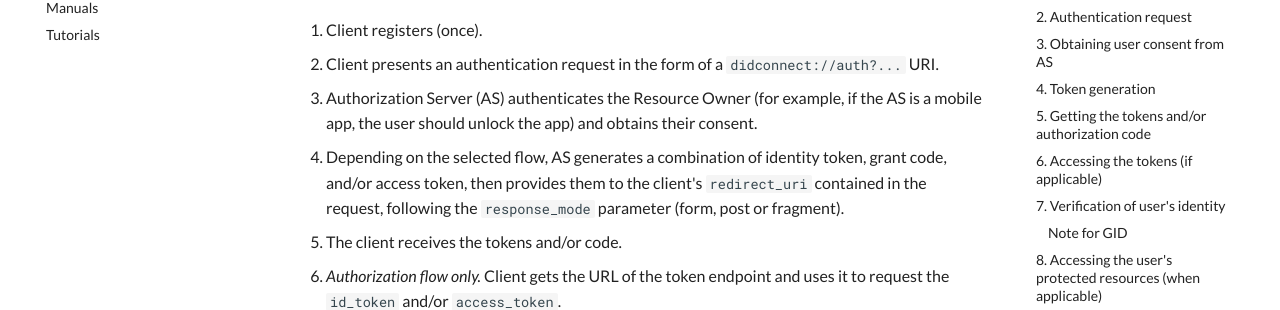
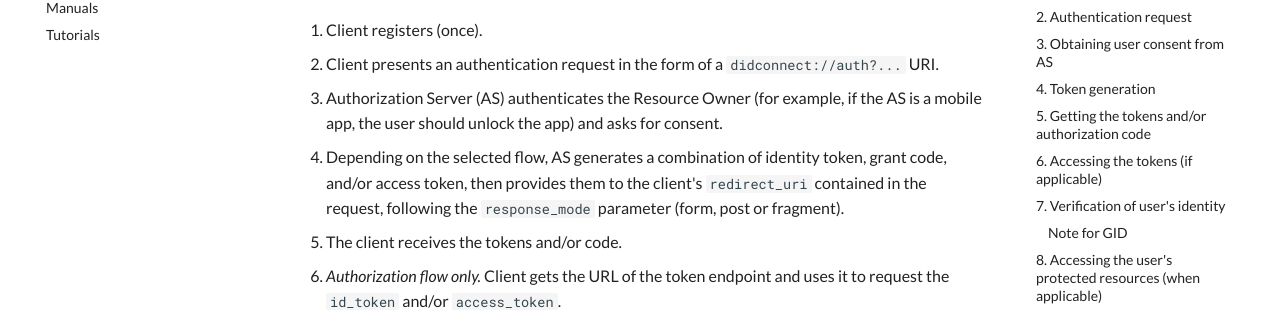
Before and after one commit to KayTrust/kaytrust.github.io, an MkDocs documentation site: the page built from docs/Specs/DIDConnect.md, in a window 1280 px wide and 900 px high, scrolled down 1351 px. Shown: the part 172-482 px from the top of the window. Built offline with MkDocs 1.6.1 and Material for MkDocs 9.7.7, drawn with Linux system fonts in a browser that asks for light colours.

Commit message:
Updated DIDConnect

```diff
--- a/docs/Specs/DIDConnect.md
+++ b/docs/Specs/DIDConnect.md
@@ -26,7 +26,7 @@ The OIDC specification defines the following general flow:
 
 1. Client registers (once).
 2. Client presents an authentication request in the form of a `didconnect://auth?...` URI.
-3. Authorization Server (AS) authenticates the Resource Owner (for example, if the AS is a mobile app, the user should unlock the app) and obtains their consent.
+3. Authorization Server (AS) authenticates the Resource Owner (for example, if the AS is a mobile app, the user should unlock the app) and asks for consent.
 4. Depending on the selected flow, AS generates a combination of identity token, grant code, and/or access token, then provides them to the client's `redirect_uri` contained in the request, following the `response_mode` parameter (form, post or fragment).
 5. The client receives the tokens and/or code.
 6. *Authorization flow only.* Client gets the URL of the token endpoint and uses it to request the `id_token` and/or `access_token`.
```
